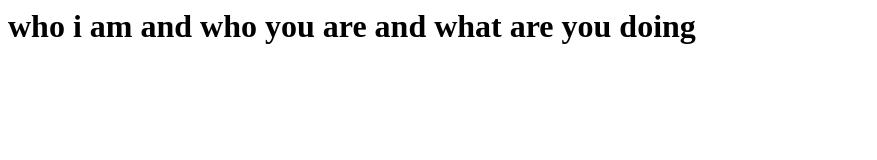
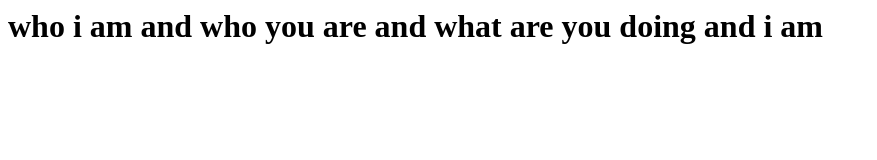
Before and after one commit to Deepak3147/test1, a plain HTML site: page index.html in a window 1280 px wide. Shown: the whole page, without its empty margins (0-877 px from the left). Drawn offline with Linux system fonts and the light colour scheme.

Commit message:
Update index.html

```diff
--- a/index.html
+++ b/index.html
@@ -1 +1 @@
-<h1> who i am and who you are and what are you doing </h1>
+<h1> who i am and who you are and what are you doing and i am  </h1>
```
